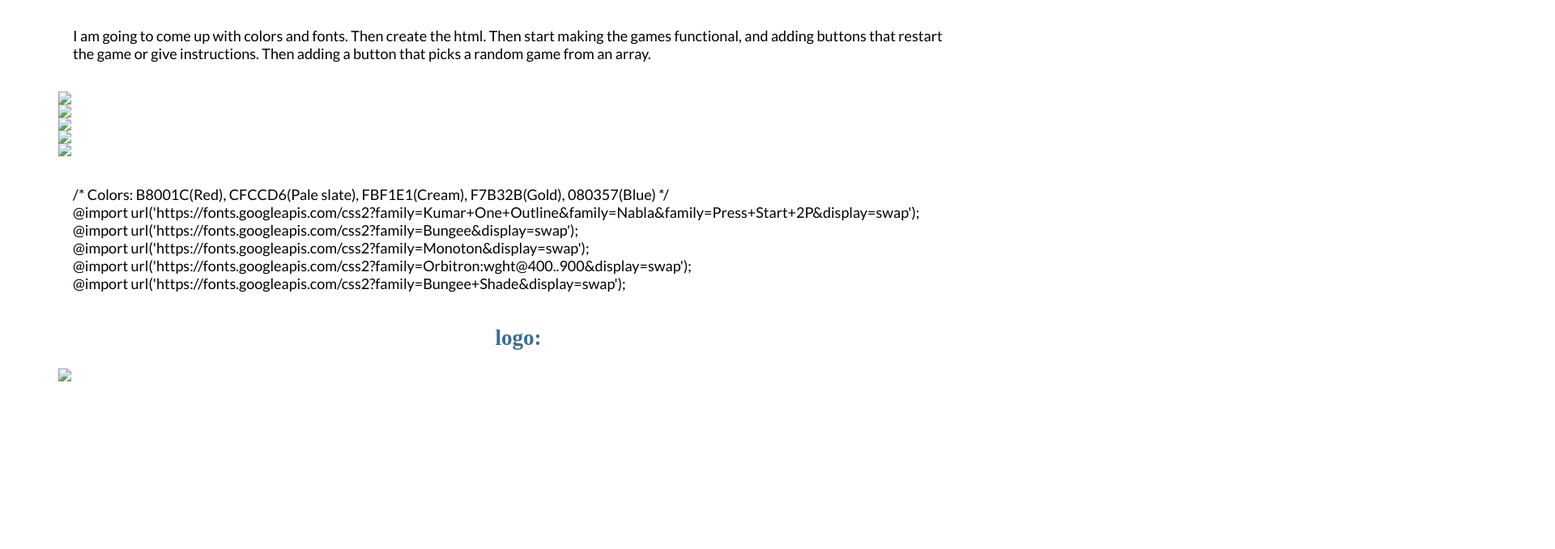
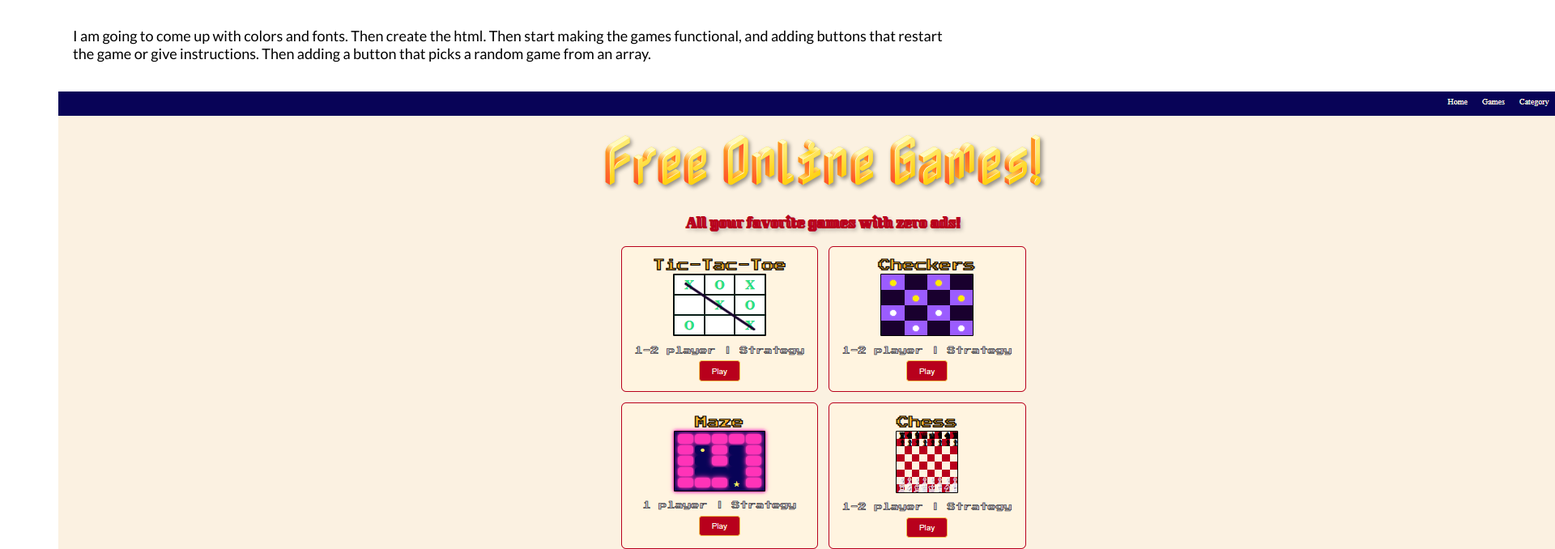
Before and after one commit to marinaharman/wdd131, a plain HTML site: page final/plan.html in a window 1280 px wide. Shown: the part 287-965 px from the top of the page at 81% size, 1920 px wide, since content can reach past the window. Before the commit the page ends 830 px from the top, so only its background shows below. Drawn offline with Linux system fonts and the light colour scheme; a web font is replaced by a local one.

Commit message:
Update plan.html

```diff
--- a/final/plan.html
+++ b/final/plan.html
@@ -13,11 +13,11 @@
 
     <p>I am going to come up with colors and fonts. Then create the html. Then start making the games functional, and adding buttons that restart the game or give instructions. Then adding a button that picks a random game from an array.</p>
 
-    <img src="images/home.png">
-    <img src="images/tic.png">
-    <img src="images/checkers.png">
-    <img src="images/maze.png">
-    <img src="images/chess.png">
+    <img src="home.png">
+    <img src="tic.png">
+    <img src="checkers.png">
+    <img src="maze.png">
+    <img src="chess.png">
 
     <p>/* Colors: B8001C(Red), CFCCD6(Pale slate), FBF1E1(Cream), F7B32B(Gold), 080357(Blue) */ <br>
 
@@ -28,7 +28,7 @@
 @import url('https://fonts.googleapis.com/css2?family=Bungee+Shade&display=swap');</p>
 
     <h2>logo:</h2>
-    <img src="images/Retro arcade controller logo.png">
+    <img src="Retro arcade controller logo.png">
 
 
 </body>
```
